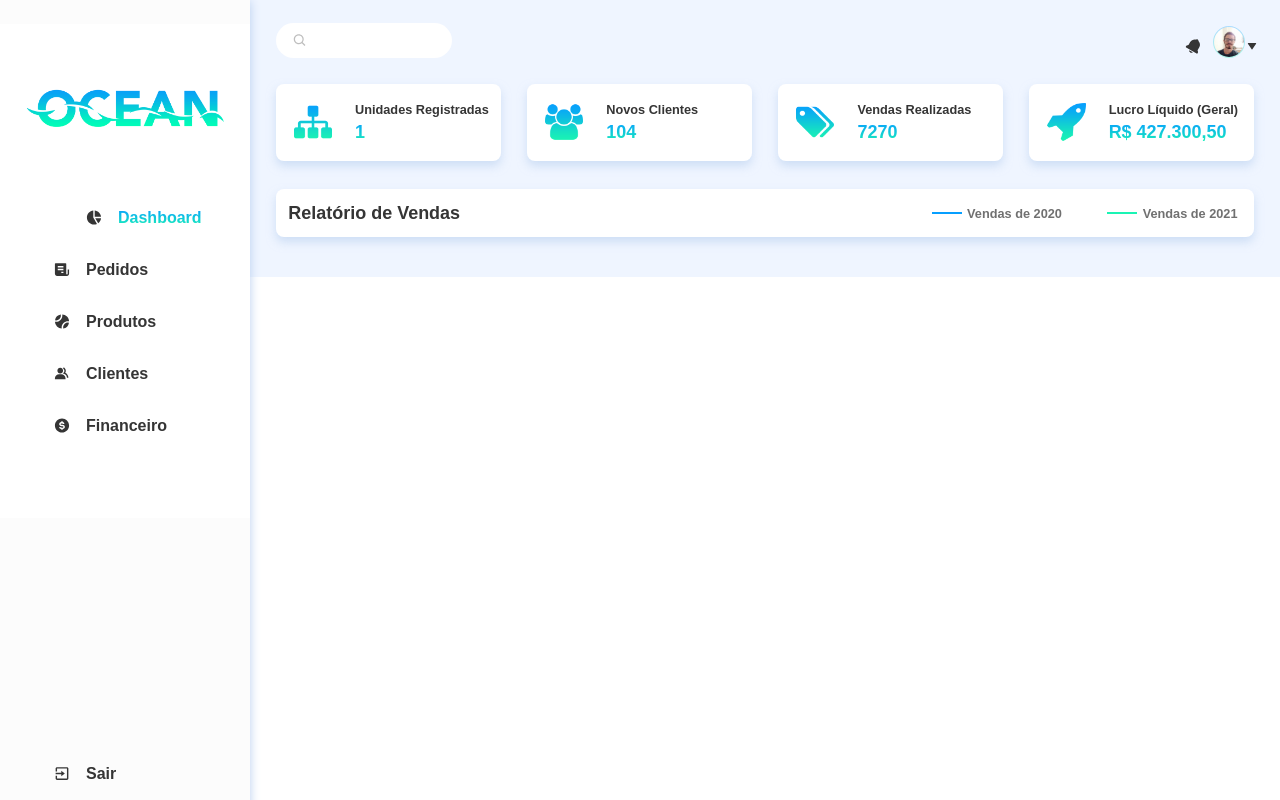
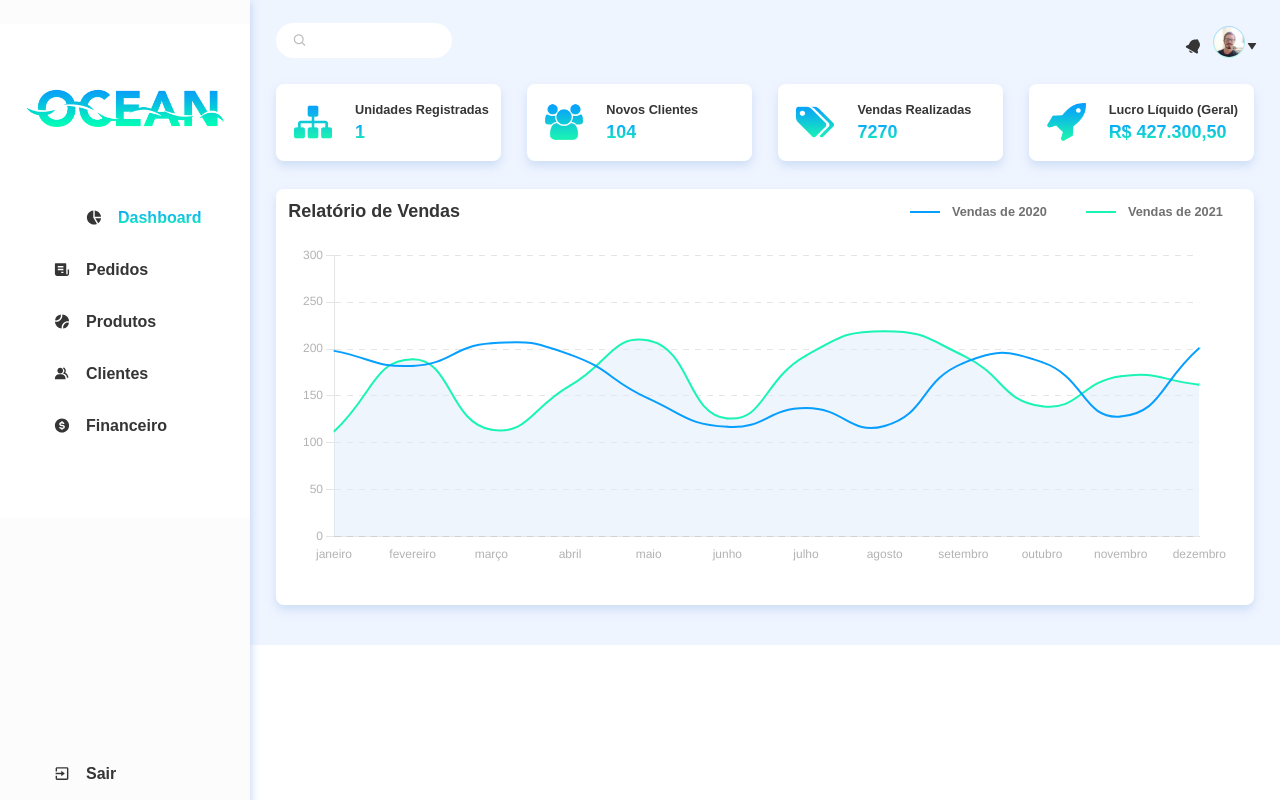
Before and after one commit to MatheusTostes/crm-ocean, a React (Create React App) app: page / in a window 1280 px wide. Built offline with nearby package versions, Linux system fonts and the light colour scheme.

Commit message:
Create graphic

```diff
--- a/package.json
+++ b/package.json
@@ -6,10 +6,14 @@
     "@testing-library/jest-dom": "^5.11.4",
     "@testing-library/react": "^11.1.0",
     "@testing-library/user-event": "^12.1.10",
+    "chart.js": "^3.6.0",
+    "chartjs-plugin-gradient": "^0.2.1",
     "react": "^17.0.2",
+    "react-chartjs-2": "^3.2.0",
     "react-dom": "^17.0.2",
     "react-router-dom": "^5.3.0",
     "react-scripts": "4.0.3",
+    "recharts": "^2.1.5",
     "styled-components": "^5.3.3",
     "web-vitals": "^1.0.1"
   },
--- a/src/components/DashboardsPanel/index.js
+++ b/src/components/DashboardsPanel/index.js
@@ -1,4 +1,5 @@
 import { Container, CardHeader, Periods } from './styles'
+import Graphics from '../Graphics'
 
 function DashboardsPanel () {
   return (
@@ -7,13 +8,19 @@ function DashboardsPanel () {
         <CardHeader>
           <h3>Relatório de Vendas</h3>
           <Periods>
-            <hr className="vendasAntigas" />
-            <h5>Vendas de 2020</h5>
-            <hr className="vendasRecentes" />
-            <h5>Vendas de 2021</h5>
+            <div>
+              <hr className="vendasAntigas" />
+              <h5>Vendas de 2020</h5>
+            </div>
+            <div>
+              <hr className="vendasRecentes" />
+              <h5>Vendas de 2021</h5>
+            </div>
           </Periods>
         </CardHeader>
+        <Graphics>
 
+        </Graphics>
       </Container>
     </>
   )
--- a/src/components/DashboardsPanel/styles.js
+++ b/src/components/DashboardsPanel/styles.js
@@ -32,27 +32,35 @@ export const CardHeader = styled.div`
       text-align: center;
     }
   }
+
+  @media (max-width: 350px) {
+    div {
+      flex-direction: column;
+    }
+  }
 `
 export const Periods = styled.div`
-  width: 320px;
   display: flex;
   justify-content: space-between;
   align-items: center;
   margin: 1.3%;
 
+  div {
+    display: flex;
+    flex-direction: row;
+    align-items: center;
+    width: 11rem;
+  }
+
   h5{
     opacity: 0.7;
-  }
-
-  hr {
-    margin: 10px;
   }
 
   .vendasAntigas, .vendasRecentes {
     width: 30px;
     height: 2px;
-    margin-right: -30px;
     border: none;
+    margin: 0 10px 0 20px;
   }
 
   .vendasAntigas {
@@ -65,9 +73,11 @@ export const Periods = styled.div`
 
   @media (max-width: 950px) {
     margin: auto;
+  }
 
-    h5 {
-      margin-left: 20px;
+  @media (max-width: 550px) {
+    .vendasAntigas, .vendasRecentes {
+      width: 30px;
     }
   }
 `
--- /dev/null
+++ b/src/components/Graphics/index.js
@@ -0,0 +1,80 @@
+import React from 'react'
+import { Line } from 'react-chartjs-2'
+import { Container } from './styles'
+
+function Graphics () {
+
+  // sells = random(0, 25)
+
+  return (
+    <Container>
+      <Line
+        data={{
+          // labels: [...Array(12).keys()],
+          labels: [ 'janeiro', 'fevereiro', 'março', 'abril', 'maio', 'junho', 'julho', 'agosto', 'setembro', 'outubro', 'novembro', 'dezembro'],
+          datasets: [
+            {
+              lineTension: 0.5,
+              data: [...Array(12)].map(e=>~~(Math.random()*(180-110+30)+110)),
+              // data: [...Array(365).keys()],
+              borderColor: 'rgba(7,159,255,1)',
+              borderWidth: 2,
+            },
+            {
+              lineTension: 0.5,
+              data: [...Array(12)].map(e=>~~(Math.random()*(190-110+30)+110)),
+              backgroundColor: 'rgba(224, 235, 250, 0.5)',
+              borderColor: 'rgba(26,244,180,1)',
+              borderWidth: 2,
+              fill: true,
+            }
+          ]
+        }}
+        height={300}
+        width={100}
+        options={{
+          plugins: {
+            legend: {
+              onClick: null,
+              display: false,
+            }
+          },
+          interaction: {
+            mode: 'x'
+          },
+          elements: {
+            point:{
+                radius: 0.1,
+            }
+          },
+          maintainAspectRatio: false,
+          scales: {
+            y: {
+              beginAtZero: true,
+              min: 0,
+              max: 300,
+              ticks: {
+                color: "rgba(0, 0, 0, 0.3)",
+              },
+              grid: {
+                borderDash: [6, 6],
+                color: "rgba(0, 0, 0, 0.1)"
+              }
+            },
+            x: {
+              ticks: {
+                color: "rgba(0, 0, 0, 0.3)",
+              },
+              grid: {
+                borderDash: [0, 0],
+                color: "rgba(0, 0, 0, 0)"
+              }
+            }
+          }
+        }}
+      />
+    </Container>
+  )
+}
+
+export default Graphics;
--- /dev/null
+++ b/src/components/Graphics/styles.js
@@ -0,0 +1,7 @@
+import styled from 'styled-components'
+
+export const Container = styled.div`
+  height: 40vh;
+  width: 95%;
+  margin: 10px 0 40px 0;
+`
--- a/src/components/SideBar/styles.js
+++ b/src/components/SideBar/styles.js
@@ -85,6 +85,11 @@ export const MenuBar = styled.div`
     display: ${props => props.menuState ? 'flex' : 'none'};
     z-index: 1;
 
+    margin-left: -250px;
+
+    @keyframes example{
+      100% {margin-left: 0px};
+    }
 
     .quitButton {
       margin-bottom: 40px;
--- a/src/components/StatisticCards/styles.js
+++ b/src/components/StatisticCards/styles.js
@@ -3,7 +3,6 @@ import styled from 'styled-components'
 export const Container = styled.div`
   display: flex;
   justify-content: space-between;
-
 
   @media (max-width: 950px) {
     flex-wrap: wrap;
```
Also changed, not shown: 1 other file (tests, documents, lock files or other folders).
